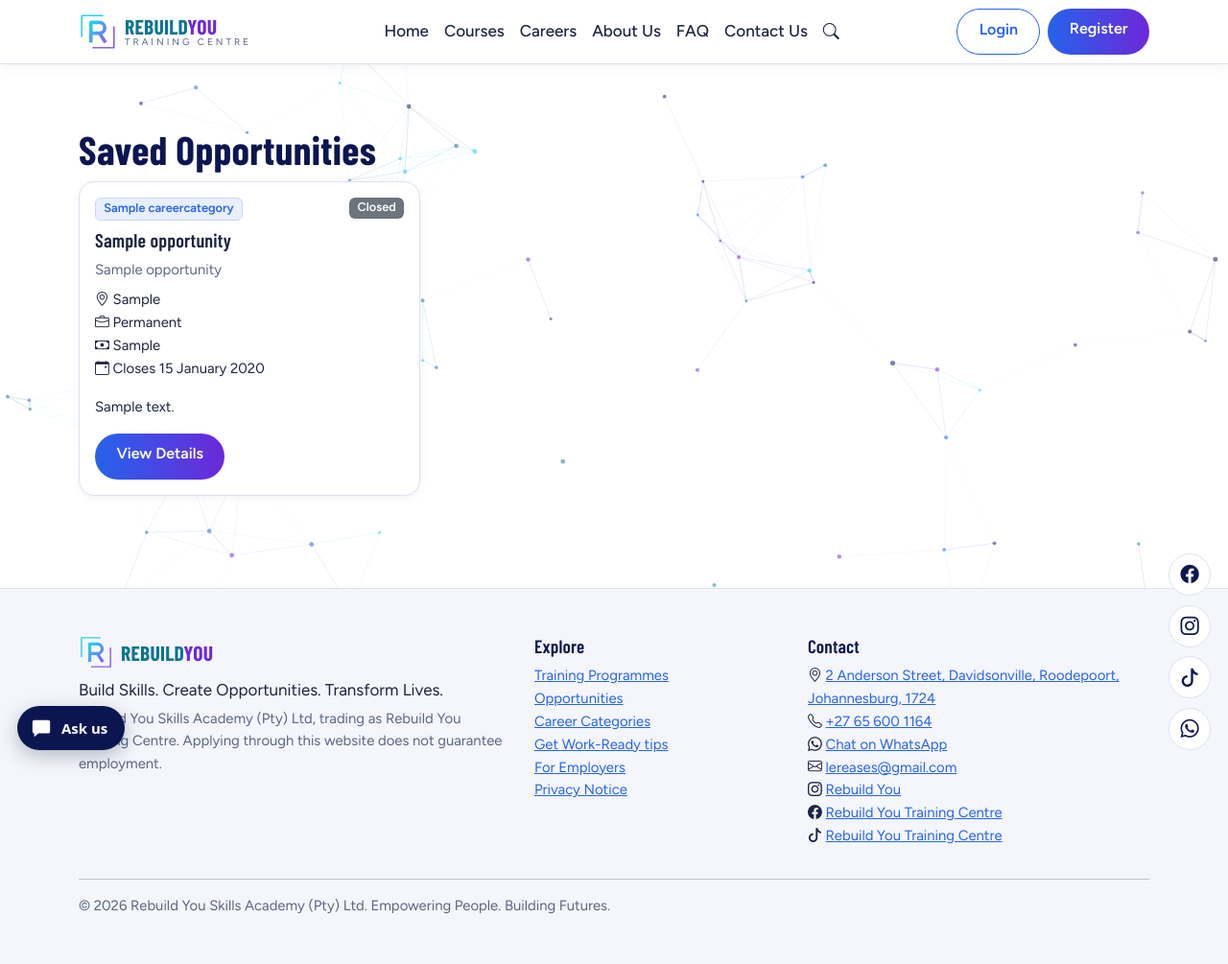
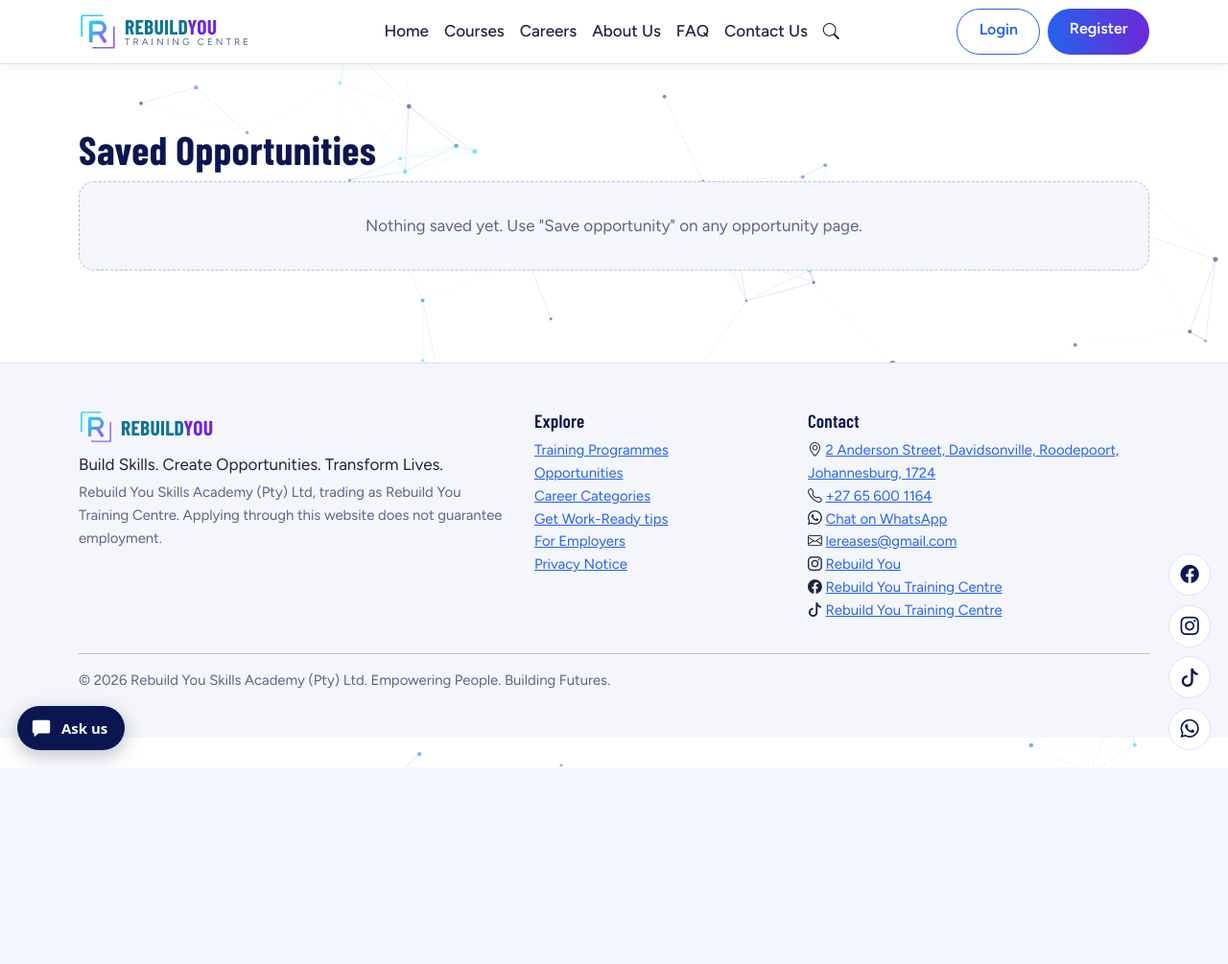
Before and after one commit to matlalanonofo-alt/RebuildYou, an ASP.NET Core app: page /Dashboard/Saved in a window 1280 px wide. Shown: the whole page at 96% size. After the commit the page ends 800 px from the top, so only its background shows below. Run offline with ASP.NET Core 8, Linux system fonts and the light colour scheme; a user stored in the database is signed in; tables that the repository leaves empty hold one stand-in row (values such as "Sample post"); some libraries are stand-ins or nearby versions.

Commit message:
Filter demo records from dashboard recommendations and other public opportunity lists, and prevent broken links to demo details.

```diff
--- a/Controllers/DashboardController.cs
+++ b/Controllers/DashboardController.cs
@@ -25,7 +25,7 @@ public class DashboardController(AppDbContext db, UserManager<ApplicationUser> u
         var cv = await db.CvDocuments.Where(c => c.UserId == Uid).OrderByDescending(c => c.UploadedAt).FirstOrDefaultAsync();
         var fields = new[] { u.FirstName, u.Surname, u.PhoneNumber, u.City, u.EducationLevel, u.EmploymentStatus, u.CareerInterests, u.TrainingInterests };
         var pct = (int)Math.Round((fields.Count(f => !string.IsNullOrWhiteSpace(f)) + (cv != null ? 1 : 0)) * 100.0 / (fields.Length + 1));
-        var open = db.Opportunities.Include(o => o.Category).Where(o => o.Status == ListingStatus.Published && o.Deadline > DateTime.Today);
+        var open = db.Opportunities.Include(o => o.Category).Where(o => !o.IsDemo && o.Status == ListingStatus.Published && o.Deadline > DateTime.Today);
         var interest = (u.CareerInterests ?? "").Split(',', StringSplitOptions.RemoveEmptyEntries | StringSplitOptions.TrimEntries);
         var openList = await open.OrderByDescending(o => o.DatePublished).Take(100).ToListAsync();
         var rec = interest.Length == 0 ? new List<Opportunity>() : openList.Where(o => interest.Any(i =>
@@ -35,7 +35,7 @@ public class DashboardController(AppDbContext db, UserManager<ApplicationUser> u
         {
             User = u, Completion = pct, Cv = cv, Recommended = rec,
             Applications = await db.Applications.Include(a => a.Opportunity).Where(a => a.UserId == Uid).OrderByDescending(a => a.SubmittedAt).Take(5).ToListAsync(),
-            Saved = await db.Opportunities.Include(o => o.Category).Where(o => db.SavedOpportunities.Any(s => s.UserId == Uid && s.OpportunityId == o.Id)).Take(5).ToListAsync(),
+            Saved = await db.Opportunities.Include(o => o.Category).Where(o => !o.IsDemo && db.SavedOpportunities.Any(s => s.UserId == Uid && s.OpportunityId == o.Id)).Take(5).ToListAsync(),
             Programmes = await db.Programmes.Where(p => p.IsPublished && !p.IsArchived).OrderBy(p => p.SortOrder).Take(3).ToListAsync()
         });
     }
@@ -99,7 +99,7 @@ public class DashboardController(AppDbContext db, UserManager<ApplicationUser> u
     [HttpGet]
     public async Task<IActionResult> Apply(int id)
     {
-        var o = await db.Opportunities.Include(x => x.Category).FirstOrDefaultAsync(x => x.Id == id);
+        var o = await db.Opportunities.Include(x => x.Category).FirstOrDefaultAsync(x => x.Id == id && !x.IsDemo);
         if (o is null) return NotFound();
         if (!o.IsOpen || !string.IsNullOrEmpty(o.ExternalUrl)) { TempData["Error"] = "This opportunity is not accepting applications through RebuildYOU."; return RedirectToAction("Details", "Opportunities", new { id }); }
         if (await db.Applications.AnyAsync(a => a.OpportunityId == id && a.UserId == Uid)) { TempData["Error"] = "You have already applied for this opportunity."; return RedirectToAction(nameof(MyApplications)); }
@@ -109,7 +109,7 @@ public class DashboardController(AppDbContext db, UserManager<ApplicationUser> u
     [HttpPost]
     public async Task<IActionResult> Apply(int id, ApplyVM m)
     {
-        var o = await db.Opportunities.Include(x => x.Category).FirstOrDefaultAsync(x => x.Id == id);
+        var o = await db.Opportunities.Include(x => x.Category).FirstOrDefaultAsync(x => x.Id == id && !x.IsDemo);
         if (o is null) return NotFound();
         if (!o.IsOpen || !string.IsNullOrEmpty(o.ExternalUrl)) { TempData["Error"] = "This opportunity is closed or handled by the employer."; return RedirectToAction("Details", "Opportunities", new { id }); }
         if (await db.Applications.AnyAsync(a => a.OpportunityId == id && a.UserId == Uid)) { TempData["Error"] = "You have already applied for this opportunity."; return RedirectToAction(nameof(MyApplications)); }
@@ -256,5 +256,5 @@ public class DashboardController(AppDbContext db, UserManager<ApplicationUser> u
     }
 
     public async Task<IActionResult> Saved() =>
-        View(await db.Opportunities.Include(o => o.Category).Where(o => db.SavedOpportunities.Any(s => s.UserId == Uid && s.OpportunityId == o.Id)).ToListAsync());
+        View(await db.Opportunities.Include(o => o.Category).Where(o => !o.IsDemo && db.SavedOpportunities.Any(s => s.UserId == Uid && s.OpportunityId == o.Id)).ToListAsync());
 }
--- a/Controllers/HomeController.cs
+++ b/Controllers/HomeController.cs
@@ -16,7 +16,7 @@ public class HomeController(AppDbContext db) : Controller
             Programmes = await db.Programmes.Where(p => p.IsPublished && !p.IsArchived).OrderBy(p => p.SortOrder).ToListAsync(),
             Categories = await db.Categories.OrderBy(c => c.SortOrder).ToListAsync(),
             Latest = await db.Opportunities.Include(o => o.Category)
-                .Where(o => o.Status == ListingStatus.Published && o.Deadline > today)
+                .Where(o => !o.IsDemo && o.Status == ListingStatus.Published && o.Deadline > today)
                 .OrderByDescending(o => o.DatePublished).Take(3).ToListAsync()
         });
     }
--- a/Controllers/OpportunitiesController.cs
+++ b/Controllers/OpportunitiesController.cs
@@ -44,7 +44,7 @@ public class OpportunitiesController(AppDbContext db) : Controller
     {
         var uid = User.FindFirstValue(ClaimTypes.NameIdentifier)!;
         var s = await db.SavedOpportunities.FindAsync(uid, id);
-        if (s is null) { if (await db.Opportunities.AnyAsync(o => o.Id == id)) db.SavedOpportunities.Add(new SavedOpportunity { UserId = uid, OpportunityId = id }); }
+        if (s is null) { if (await db.Opportunities.AnyAsync(o => o.Id == id && !o.IsDemo)) db.SavedOpportunities.Add(new SavedOpportunity { UserId = uid, OpportunityId = id }); }
         else db.SavedOpportunities.Remove(s);
         await db.SaveChangesAsync();
         return RedirectToAction(nameof(Details), new { id });
--- a/Controllers/SearchController.cs
+++ b/Controllers/SearchController.cs
@@ -37,7 +37,7 @@ public class SearchController(AppDbContext db, IConfiguration cfg) : Controller
         var today = DateTime.Today;
         var programmes = await db.Programmes.AsNoTracking().Where(p => p.IsPublished && !p.IsArchived).Take(500).ToListAsync();
         var opportunities = await db.Opportunities.AsNoTracking().Include(o => o.Category)
-            .Where(o => o.Status == ListingStatus.Published && o.Deadline >= today).Take(500).ToListAsync();
+            .Where(o => !o.IsDemo && o.Status == ListingStatus.Published && o.Deadline >= today).Take(500).ToListAsync();
         var categories = await db.Categories.AsNoTracking().ToListAsync();
         var faqs = SiteKnowledge.Build(cfg, Url);
         var pages = SitePages();
--- a/Controllers/TrainingController.cs
+++ b/Controllers/TrainingController.cs
@@ -19,7 +19,7 @@ public class TrainingController(AppDbContext db) : Controller
         ViewBag.Interested = uid != null && await db.ProgrammeInterests.AnyAsync(i => i.UserId == uid && i.ProgrammeId == p.Id);
         var today = DateTime.Today;
         ViewBag.Related = string.IsNullOrEmpty(p.RelatedCategorySlug) ? new List<Opportunity>() :
-            await db.Opportunities.Include(o => o.Category).Where(o => o.Category!.Slug == p.RelatedCategorySlug && o.Status == ListingStatus.Published && o.Deadline > today).Take(3).ToListAsync();
+            await db.Opportunities.Include(o => o.Category).Where(o => !o.IsDemo && o.Category!.Slug == p.RelatedCategorySlug && o.Status == ListingStatus.Published && o.Deadline > today).Take(3).ToListAsync();
         return View(p);
     }
 
--- a/Views/Dashboard/MyApplications.cshtml
+++ b/Views/Dashboard/MyApplications.cshtml
@@ -4,7 +4,7 @@
   <h1>My Applications</h1>
   @if (Model.Count == 0) { <div class="empty">You have not applied for anything yet. <a asp-controller="Opportunities" asp-action="Index">Browse opportunities</a>.</div> }
   else { <div class="table-responsive"><table class="table align-middle ry-table"><thead><tr><th>Opportunity</th><th>Submitted</th><th>Status</th><th>Interview</th><th></th></tr></thead><tbody>
-    @foreach (var a in Model) { <tr><td><a asp-controller="Opportunities" asp-action="Details" asp-route-id="@a.OpportunityId">@a.Opportunity?.Title</a></td><td>@a.SubmittedAt.ToLocalTime().ToString("d MMM yyyy")</td><td><span class="badge badge-cat">@a.Status</span></td><td>@(a.InterviewDate?.ToString("d MMM yyyy HH:mm") ?? "-")</td>
+    @foreach (var a in Model) { <tr><td>@if (a.Opportunity is { IsDemo: false }) { <a asp-controller="Opportunities" asp-action="Details" asp-route-id="@a.OpportunityId">@a.Opportunity.Title</a> } else { @a.Opportunity?.Title }</td><td>@a.SubmittedAt.ToLocalTime().ToString("d MMM yyyy")</td><td><span class="badge badge-cat">@a.Status</span></td><td>@(a.InterviewDate?.ToString("d MMM yyyy HH:mm") ?? "-")</td>
       <td>@if (a.Status is ApplicationStatus.Submitted or ApplicationStatus.UnderReview) { <form asp-action="Withdraw" asp-route-id="@a.Id" method="post" onsubmit="return confirm('Withdraw this application?');"><button class="btn btn-sm btn-outline-danger">Withdraw</button></form> }</td></tr> }
   </tbody></table></div> }
 </div>
```
